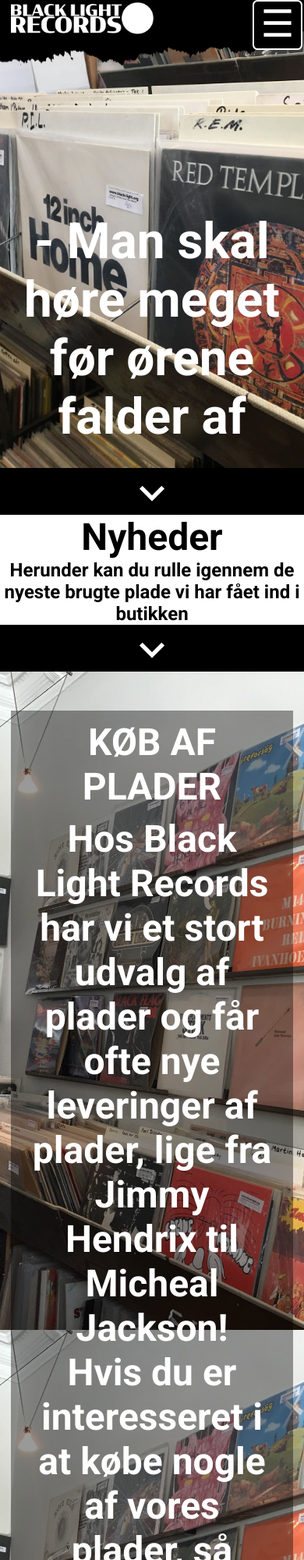
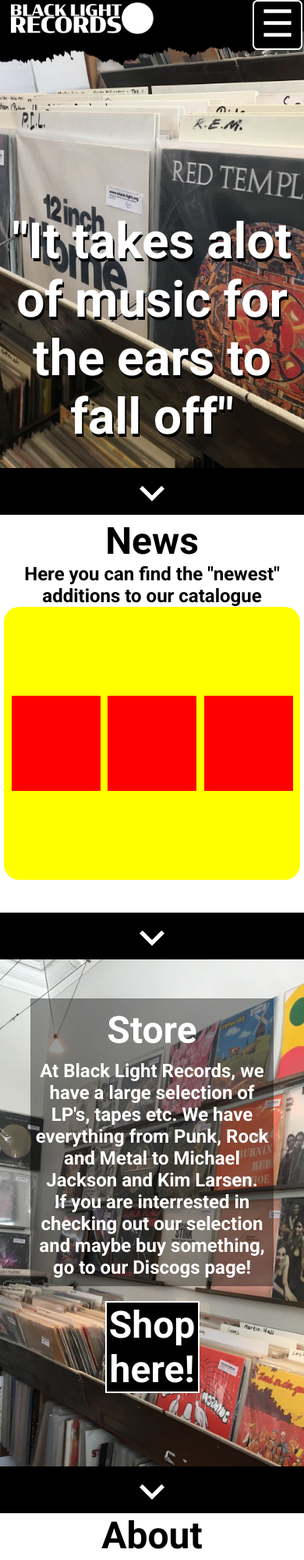
Before and after one commit to ianejsing/MDU-2SemesterEksamen-BLR, a plain HTML site: page index.html in a window 390 px wide. Shown: the top 2000 px of the page at 78% size. Drawn offline with Linux system fonts and the light colour scheme.

Commit message:
Forside og Engelsk

```diff
--- a/css/style.css
+++ b/css/style.css
@@ -4,6 +4,7 @@
     font-family: 'Roboto', sans-serif;
 }
 
+/*HEADER*/
 header img{
     position: absolute;
     z-index: 10;
@@ -50,20 +51,23 @@ header img{
     z-index: 0;
 }
 
+.logo{
+    width: 25%;
+}
+
+/*Main*/
+
 .paralax {
     width: 100%;
-    min-height: 900px;
     background-size: cover;
     background-repeat: no-repeat;
     background-position: 50% 50%;
     background-attachment: fixed;
 }
-.logo{
-    width: 25%;
-}
 
 .bg1 {
     background-image: url(../images/forsidebillede1.jpg);
+    min-height: 800px;
 }
 
 
@@ -76,6 +80,7 @@ header img{
     font-size: 400%;
     width: 100%;
     text-align: center;
+    text-shadow: 2px 4px black;
 }
 
 .spacer {
@@ -109,36 +114,64 @@ header img{
 
 }
 
+.news{
+    height: 500px;
+    padding: 5px;
+}
+.news section{
+    background-color: yellow;
+    height: 350px;
+    width: 60%;
+    margin: 0 auto;
+    display: flex;
+    justify-content: space-evenly;
+    align-items: center;
+    border-radius: 20px;
+}
+
+.news section div{
+    background-color: red;
+    width: 30%;
+    height: 60%;
+
+
+}
+
 .broedtekst {
-    font-size: 150%;
+    font-size: 1.5em;
     text-align: center;
 }
 
 .broedteksthvid {
-    font-size: 300%;
+    font-size: 1.5em;
     text-align: center;
     color: white;
-    padding-top: 3%
+    padding-top: 3%;
+    padding-bottom: 10px;
 }
 
-#findos {
-     font-size: 330%;
+#shop {
+     font-size: 3em;
     text-align: center;
     color: white;
     background-color: black;
     width: 30%;
     max-width: 300px;
-    margin: 5% auto;
+    margin: 0 auto;
     border: solid white 2px;
+    margin-top: 5%;
 }
+a {
+        text-decoration: none;
+}
+
 .bg2 div{
     width: 80%;
-    max-width: 700px;
+    max-width: 600px;
     margin: 0 auto;
-    padding: 25px;
     padding-top: 0;
+}
 
-}
 .alpha{
         background-color: rgba(0,0,0,0.4);
 }
@@ -146,8 +179,13 @@ header img{
 .bg2 {
     background-image: url(../images/pladebillede.jpg);
     padding-top: 50px;
+    min-height: 500px;
+
 }
-
+    }
+    .about div {
+        display: flex;
+    }
 
 
 /*MEDIA QUERY MOBILE */
@@ -207,8 +245,22 @@ header img{
     }
     .paralax{
         min-height: 600px;
+
+    }
+        .about div img{
+        width: 70%;
+        margin: 2%;
+    }
+    .about div{
+        text-align: center;
     }
 
+    .news section{
+        width: 100%;
+    }
+     .news section div{
+        height: 35%;
+    }
 }
 
 /*MEDIA QUERY TABLET AND ABOVE*/
@@ -217,6 +269,18 @@ header img{
     .headerindhold nav{
         font-size: 1em;
     }
+
+    .about div {
+        margin: 5% 0;
+        display: flex;
+        justify-content: space-evenly;
+
+    }
+    .about div img{
+        width: 30%;
+        height: 30%;
+    }
+
 }
 
 /*MEDIA QUERY LAPTOP AND ABOVE*/
--- a/index.html
+++ b/index.html
@@ -45,34 +45,51 @@
 
        <div class="paralax bg1">
 
-           <p id="forsideslogan">- Man skal høre meget før ørene falder af</p>
+           <p id="forsideslogan"> "It takes alot of music for the ears to fall off"</p>
        </div>
        <div class="spacer">
            <i class="material-icons">keyboard_arrow_down</i>
        </div>
-       <h1 class="overskrift">Nyheder</h1>
-       <p class="broedtekst">Herunder kan du rulle igennem de nyeste brugte plade vi har fået ind i butikken</p>
-       <div>
+        <div class="news">
+       <h1 class="overskrift">News</h1>
+       <p class="broedtekst">Here you can find the "newest" additions to our catalogue</p>
+            <section>
+                <div></div>
+                <div></div>
+                <div></div>
+            </section>
        </div>
         <div class="spacer">
            <i class="material-icons">keyboard_arrow_down</i>
        </div>
        <div class="paralax bg2">
            <div class=alpha>
-               <h1 class="overskrifthvid">KØB AF PLADER</h1>
-               <p class="broedteksthvid"> Hos Black Light Records har vi et stort udvalg af plader og får ofte nye leveringer af plader, lige fra Jimmy Hendrix til Micheal Jackson!
+               <h1 class="overskrifthvid">Store</h1>
+               <p class="broedteksthvid"> At Black Light Records, we have a large selection of LP's, tapes etc. We have everything from Punk, Rock and Metal to Michael Jackson and Kim Larsen.
                   <br>
-                   Hvis du er interesseret i at købe nogle af vores plader, så besøg vores salgsside på Discogs!
+                   If you are interrested in checking out our selection and maybe buy something, go to our Discogs page!
                </p>
                 </div>
-               <div id=findos>
-               <p>Find os her!</p>
+           <a href="https://www.discogs.com/seller/blacklight/profile" target="_blank">
+               <div id=shop>
+               <p>Shop here!</p>
                </div>
-
+            </a>
        </div>
         <div class="spacer">
            <i class="material-icons">keyboard_arrow_down</i>
        </div>
+       <div class="about">
+           <h1 class="overskrift">About</h1>
+           <p class=broedtekst>Here you can read about our store, our values and goals.</p>
+           <div>
+               <img src="images/placeholder.png" alt="stuff">
+               <img src="images/placeholder.png" alt="stuff">
+           </div>
+       </div>
+       <div class="spacer">
+       </div>
+
    </main>
 
    <footer>
```
